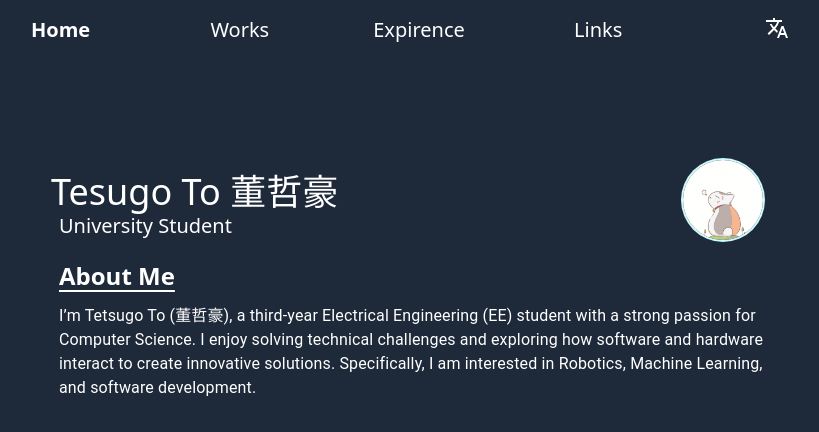
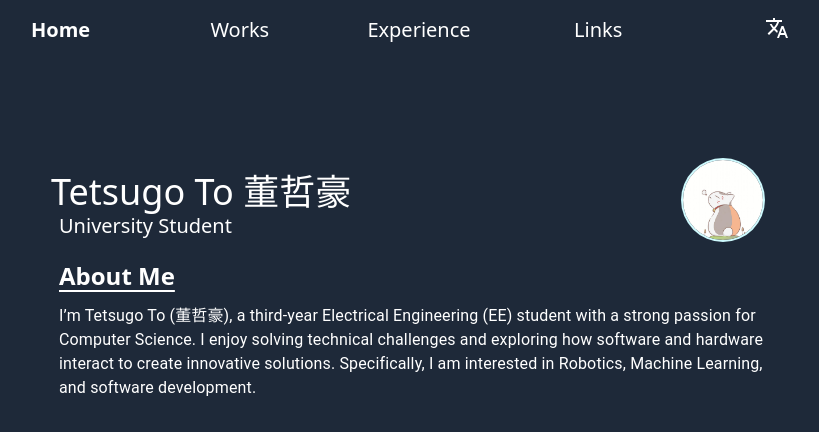
Before and after one commit to tetsugo02/my-homepage, a React (Vite) app: page / in a window 1280 px wide. Shown: the top 432 px of the page, without its empty margins (221-1040 px from the left). Built offline with nearby package versions, Linux system fonts and the light colour scheme.

Commit message:
baseタグを追加し、名前を修正。ナビゲーションバーのリンクのスペルミスを修正。

```diff
--- a/index.html
+++ b/index.html
@@ -1,6 +1,7 @@
 <!doctype html>
 <html lang="en">
   <head>
+    <base href="/" />
     <meta charset="UTF-8" />
     <link rel="icon" type="image/svg+xml" href="/avatar.JPG" />
     <meta name="viewport" content="width=device-width, initial-scale=1.0" />
--- a/src/components/organism/nameArea.tsx
+++ b/src/components/organism/nameArea.tsx
@@ -4,7 +4,7 @@ function NameArea() {
 	return (
 		<div className="grid grid-cols-2">
 			<div className=" text-white justify-start">
-				<h1 className="font-medium text-4xl mt-3">Tesugo To 董哲豪</h1>
+				<h1 className="font-medium text-4xl mt-3">Tetsugo To 董哲豪</h1>
 				<h2 className="font-normal text-xl ml-2">University Student</h2>
 			</div>
 			<div className="flex justify-end mr-5">
--- a/src/components/organism/navbar.tsx
+++ b/src/components/organism/navbar.tsx
@@ -14,7 +14,7 @@ const Navbar = () => {
 					<NavbarButton>Works</NavbarButton>
 				</NavLink>
 				<NavLink to="/experience">
-					<NavbarButton>Expirence</NavbarButton>
+					<NavbarButton>Experience</NavbarButton>
 				</NavLink>
 				<NavbarLinks />
 				<TranslateDropDownMenu />
```
